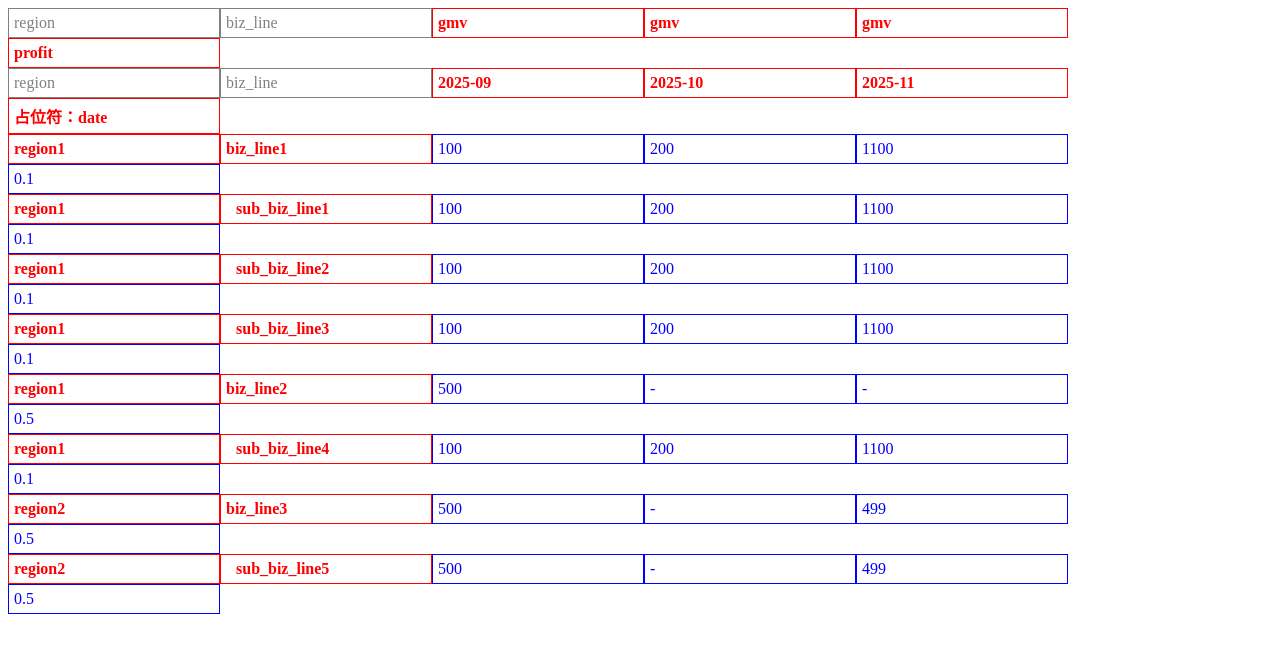
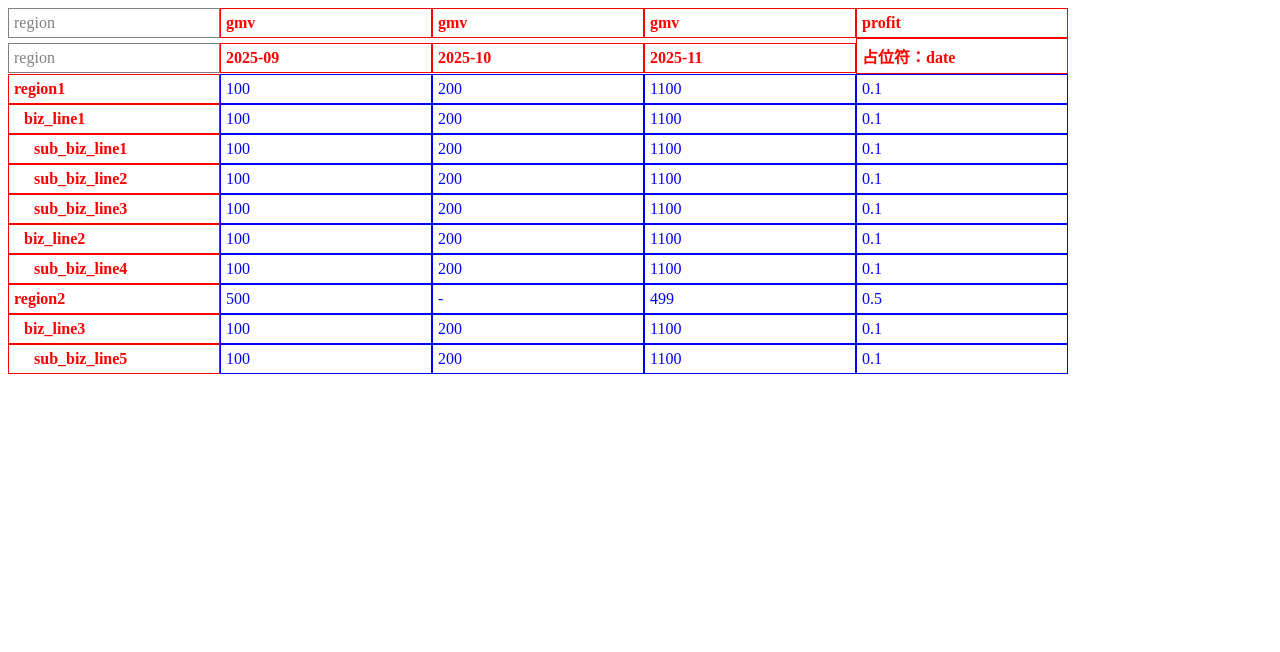
Before and after one commit to AskY6/data-ui-builder, a React (Vite) app: page / in a window 1280 px wide. Shown: the top 652 px of the page. Built offline with nearby package versions, Linux system fonts and the light colour scheme.

Commit message:
feat(dimensionTable): 支持多层 alignToParent

```diff
--- a/src/example/Component.tsx
+++ b/src/example/Component.tsx
@@ -2,6 +2,7 @@ import React, { useMemo } from "react";
 import {
   buildFullCells,
   fillData,
+  getAlignedDepth,
   type AlignedCell,
   type CrossArea,
   type DimensionCell,
@@ -17,7 +18,7 @@ export type CommonCrossTableProps = {
   uiConfig: DimensionTableUIConfig;
   tableData: DimensionTableData;
   renders: {
-    alignedCellRender: (cell: AlignedCell) => React.ReactNode
+    alignedCellRender: (cell: AlignedCell, option: { depth: number }) => React.ReactNode
     dimensionRender: (cell: DimensionCell) => React.ReactNode;
     indicatorRender: (cell: IndicatorCell) => React.ReactNode;
     crossAreaRender: (cell: CrossArea, context: CellRenderContext) => React.ReactNode;
@@ -60,6 +61,7 @@ export const CommonCrossTable: React.FC<CommonCrossTableProps> = (props) => {
                     </div>
                   );
                 case 'aligned_dimension':
+                  const depth = getAlignedDepth(cell)
                   return (
                     <div
                       style={{
@@ -71,7 +73,7 @@ export const CommonCrossTable: React.FC<CommonCrossTableProps> = (props) => {
                         width: "200px",
                       }}
                     >
-                      {renders.alignedCellRender(cell)}
+                      {renders.alignedCellRender(cell, { depth })}
                     </div>
                   );
                 case "indicator":
@@ -138,8 +140,8 @@ const DimensionTableComponent: React.FC<DimensionTableComponentProps> = (props)
       tableData={tableData}
       renders={{
         dimensionRender: baseDiemensionRender,
-        alignedCellRender: (cell) => {
-          return <div style={{ paddingLeft: 10 }}>
+        alignedCellRender: (cell, { depth }) => {
+          return <div style={{ paddingLeft: 10 * depth  }}>
             {
               baseDiemensionRender({
                 type: 'dimension',
--- a/src/example/dimensionTable.ts
+++ b/src/example/dimensionTable.ts
@@ -329,11 +329,15 @@ export type AlignedCell = BaseCell & {
   dimension: DimensionNodeValue;
   parent: CellWithAlign | null
 }
+export const updateParent = (cell: AlignedCell, newParent: CellWithAlign | null) => {
+  cell.parent = newParent
+}
 export const isAlinedCell = (cell: CellWithAlign): cell is AlignedCell => {
   return cell.type === 'aligned_dimension'
 }
 export type CellWithAlign = Cell | AlignedCell
-export const toAlignedCell = (cell: DimensionCell, parent: CellWithAlign | null): AlignedCell => {
+export const toAlignedCell = (cell: DimensionCell | AlignedCell, parent: CellWithAlign | null): AlignedCell => {
+  if (cell.type === 'aligned_dimension') return cell
   return {
     type: 'aligned_dimension',
     dimension: cell.dimension,
@@ -345,7 +349,7 @@ export type Cell = IndicatorCell | DimensionCell | CrossArea;
 export const isDimensionCell = (cell: Cell): cell is DimensionCell => {
   return cell.type === "dimension";
 };
-export const getAlignedDepth = (cell: AlignedCell) => {
+export const getAlignedDepth = (cell: AlignedCell): number => {
   let depth = 0
   let curCell: AlignedCell = cell
   while (curCell.parent) {
@@ -378,14 +382,14 @@ export const isCellValueEqual = (cell1: Cell, cell2: Cell) => {
   if (cell1.type !== cell2.type) return false
   if (cell1.type === 'cross_area' && cell2.type === 'cross_area') {
     return true
-  } else if (cell1.type === 'dimension' &&cell2.type === 'dimension') {
+  } else if (cell1.type === 'dimension' && cell2.type === 'dimension') {
     return cell1.dimension.type
   } else if (cell1.type === 'indicator' && cell2.type === 'indicator') {
     return true
   }
   return false
 }
-export type DataForDisplay<T=Cell> = {
+export type DataForDisplay<T = Cell> = {
   config?: {
     alignToParentDimensions: DimensionMeta[];
   };
@@ -773,9 +777,18 @@ export const tableToAlignedTable = (_table: DataForDisplay, uiConfig: UIConfigDi
     const dimensionMeta = getDimensionMetaFromNodeValue(dimensionNodeValue)
     if (!dimensionMeta) continue
 
-    const isCellAllDimensionAndEnumEqual = (cell1: Cell, cell2: Cell) => {
-        if (cell1.type !== 'dimension' || cell2.type !== 'dimension') return false
-        return isDimensionCellEnumEqual(cell1, cell2)
+    const toDimensionCell = (cell: DimensionCell | AlignedCell): DimensionCell => {
+      if (cell.type === 'dimension') return cell
+
+      return {
+        type: 'dimension',
+        dimension: cell.dimension
+      }
+    }
+    const isCellAllDimensionAndEnumEqual = (cell1: CellWithAlign, cell2: CellWithAlign) => {
+      if (cell1.type !== 'dimension' && cell1.type !== 'aligned_dimension') return false
+      if (cell2.type !== 'dimension' && cell2.type !== 'aligned_dimension') return false
+      return isDimensionCellEnumEqual(toDimensionCell(cell1), toDimensionCell(cell2))
     }
     // 当前列需要隐藏
     if (alignedColumns.some(alinedColumn => dimensionMetaEqual(alinedColumn, dimensionMeta))) {
@@ -791,27 +804,41 @@ export const tableToAlignedTable = (_table: DataForDisplay, uiConfig: UIConfigDi
       const newColumns = getColumnFromTable(table.cells, i - 1)
 
       // 从后往前，因为插入会导致数组变长。从后往前遍历，可以不关注数组长度的变化
-      for (let j = newColumns.length - 1 ; j >= 0; j--) {
+      for (let j = newColumns.length - 1; j >= 0; j--) {
         const newColumnItem = newColumns[j]
 
+        // 确定有哪些是要 align 到父节点的
         const itemsShouldAlignToNewColumnItem = columnData.filter((_, index) => {
           const parent = prevColumnData[index]
-          if (newColumnItem.type === 'aligned_dimension' || parent.type === 'aligned_dimension') return false
           return isCellAllDimensionAndEnumEqual(newColumnItem, parent)
         })
+
         const toRow = (cell: AlignedCell): CellWithAlign[] => {
           const prevCells = table.cells[j].slice(0, i - 1)
           return [...prevCells, cell]
         }
 
+        const newItems = itemsShouldAlignToNewColumnItem
+          .filter(cell => cell.type === 'dimension' || cell.type === 'aligned_dimension')
+          // todo：转换为 alignedCell 后，需要更新子节点中的标记
+          .map(cell => {
+
+            const newCell = toAlignedCell(cell, newColumnItem)
+
+            itemsShouldAlignToNewColumnItem
+              .filter(item => item.type === 'aligned_dimension')
+              .filter(item => item.parent === cell)
+              .forEach(item => updateParent(item, newCell))
+
+            return newCell
+          })
+          .map(toRow)
+
 
         table.cells.splice(
           j + 1,
           0,
-          ...itemsShouldAlignToNewColumnItem
-            .filter(cell => cell.type === 'dimension')
-            .map(cell => toAlignedCell(cell, null))
-            .map(toRow)
+          ...newItems
         )
       }
     }
@@ -836,7 +863,7 @@ const dateDimension: DimensionMeta = { code: "date", name: "date" };
 const withoutIndicatorConfig: UIHeaderNoIndicatorConfig = {
   dimensions: [
     { type: "dimension", meta: region },
-    { type: "dimension", meta: bizLine },
+    { type: "dimension", meta: bizLine, alignToParent: true },
     { type: "dimension", meta: subBizLine, alignToParent: true },
   ],
 };
```
